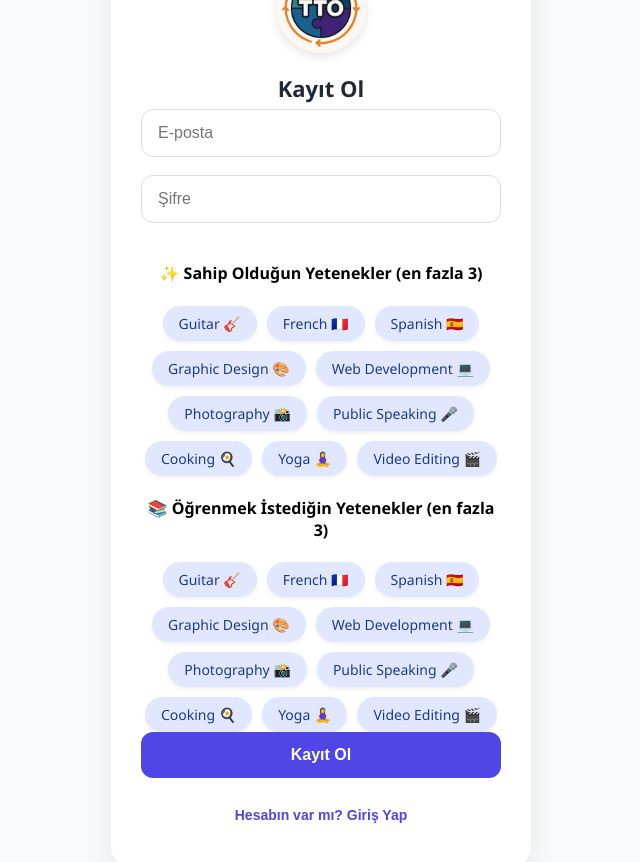
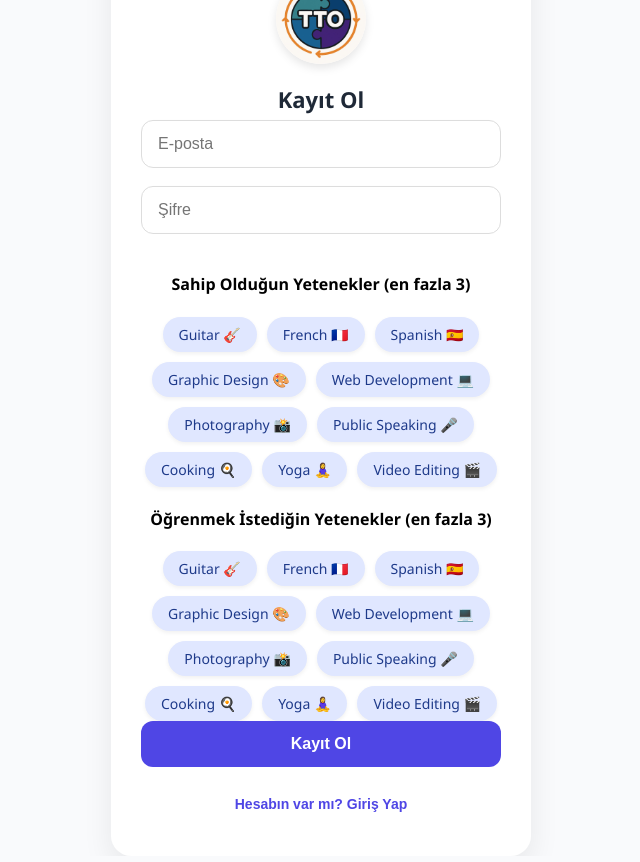
Before and after one commit to omurozgoren/tto-react, a React (Create React App) app: page / in a window 1280 px wide. Both pictures are taken after a click on the button "Hesabın yok mu? Kayıt Ol". Shown: the top 862 px of the page, without its empty margins (319-959 px from the left). Built offline with nearby package versions, Linux system fonts and the light colour scheme.

Commit message:
Yetenek seçimi görünür hale getirildi

```diff
--- a/src/App.js
+++ b/src/App.js
@@ -28,7 +28,6 @@ function App() {
     const [isRegistering, setIsRegistering] = useState(false);
     const [isLoggedIn, setIsLoggedIn] = useState(false);
 
-    // Otomatik giriş kontrolü
     useEffect(() => {
         const savedUser = JSON.parse(localStorage.getItem("user"));
         if (savedUser?.email && savedUser?.token) {
@@ -37,38 +36,39 @@ function App() {
         }
     }, []);
 
+    const toggleSkill = (skill, list, setList) => {
+        if (list.includes(skill)) {
+            setList(list.filter(s => s !== skill));
+        } else if (list.length < 3) {
+            setList([...list, skill]);
+        }
+    };
+
     const handleSubmit = async (e) => {
         e.preventDefault();
         const url = isRegistering
             ? "https://tto-backend.onrender.com/register"
             : "https://tto-backend.onrender.com/login";
 
-        try {
-            const payload = {
+        const payload = isRegistering
+            ? {
                 email,
                 password,
                 skillsHave: selectedSkillsHave,
                 skillsWant: selectedSkillsWant,
-            };
+            }
+            : { email, password };
 
+        try {
             const res = await axios.post(url, payload);
             setMessage(res.data.message);
 
             if (res.data.token) {
                 localStorage.setItem("user", JSON.stringify({ email, token: res.data.token }));
+                setIsLoggedIn(true);
             }
-
-            setIsLoggedIn(true);
         } catch (err) {
             setMessage(err.response?.data?.message || "Bir hata oluştu.");
-        }
-    };
-
-    const toggleSkill = (skill, list, setList) => {
-        if (list.includes(skill)) {
-            setList(list.filter((s) => s !== skill));
-        } else if (list.length < 3) {
-            setList([...list, skill]);
         }
     };
 
@@ -111,30 +111,26 @@ function App() {
 
                             {isRegistering && (
                                 <>
-                                    <h4>✨ Sahip Olduğun Yetenekler (en fazla 3)</h4>
+                                    <h4>Sahip Olduğun Yetenekler (en fazla 3)</h4>
                                     <div className="pill-container">
                                         {skills.map((skill, index) => (
                                             <span
                                                 key={index}
                                                 className={`pill ${selectedSkillsHave.includes(skill) ? "selected" : ""}`}
-                                                onClick={() =>
-                                                    toggleSkill(skill, selectedSkillsHave, setSelectedSkillsHave)
-                                                }
+                                                onClick={() => toggleSkill(skill, selectedSkillsHave, setSelectedSkillsHave)}
                                             >
                                                 {skill}
                                             </span>
                                         ))}
                                     </div>
 
-                                    <h4>📚 Öğrenmek İstediğin Yetenekler (en fazla 3)</h4>
+                                    <h4>Öğrenmek İstediğin Yetenekler (en fazla 3)</h4>
                                     <div className="pill-container">
                                         {skills.map((skill, index) => (
                                             <span
                                                 key={index}
                                                 className={`pill ${selectedSkillsWant.includes(skill) ? "selected" : ""}`}
-                                                onClick={() =>
-                                                    toggleSkill(skill, selectedSkillsWant, setSelectedSkillsWant)
-                                                }
+                                                onClick={() => toggleSkill(skill, selectedSkillsWant, setSelectedSkillsWant)}
                                             >
                                                 {skill}
                                             </span>
```
